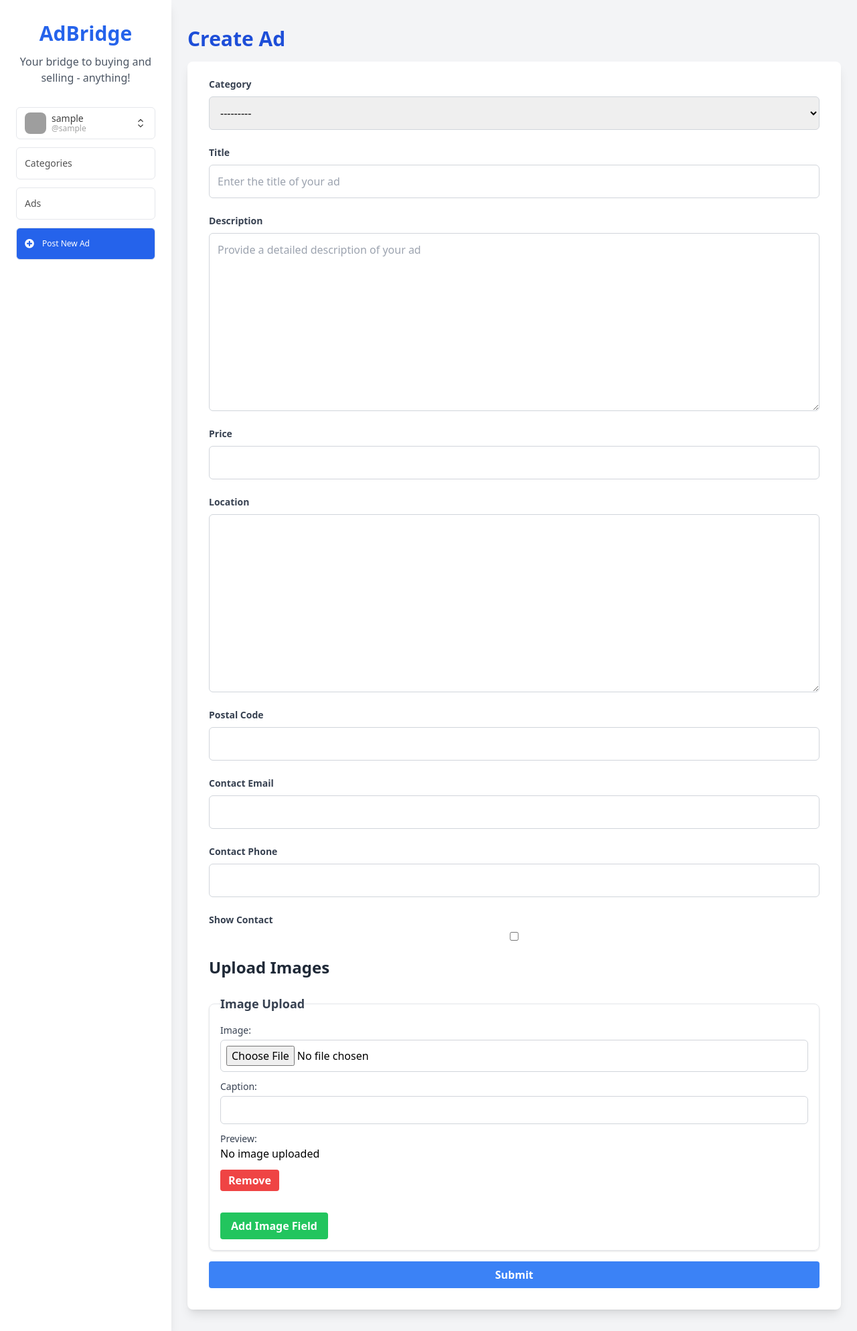
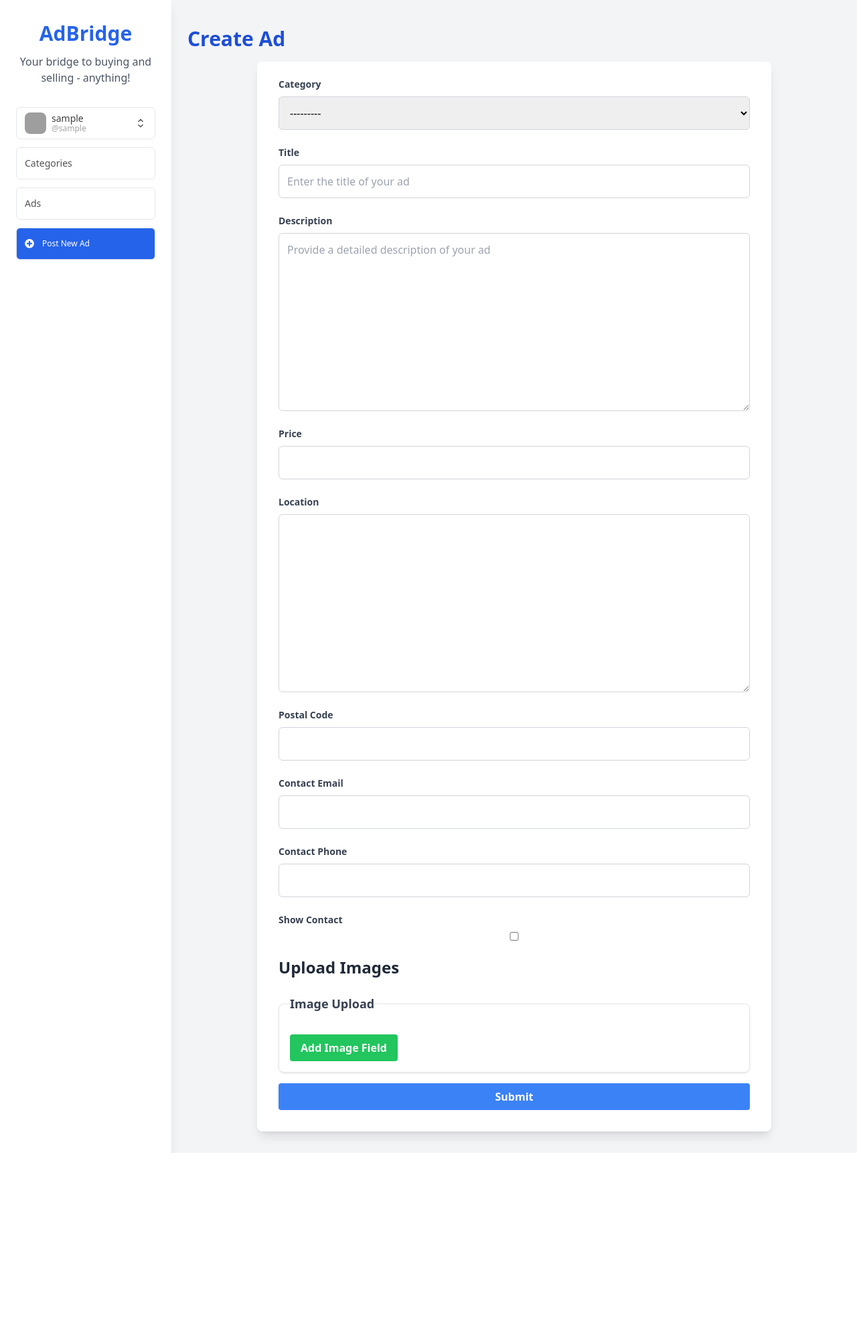
Before and after one commit to rupesh-ps/mini-project, a Django app: page /ad/create/ in a window 1280 px wide. Shown: the whole page at 67% size. After the commit the page ends 1722 px from the top, so only its background shows below. Run offline with Django 5.2, Linux system fonts and the light colour scheme; the visitor is signed in with stand-in values (Sample User, id 1); data that the repository does not hold is empty; some libraries are stand-ins or nearby versions; grey boxes are pictures that could not be loaded.

Commit message:
No image field on initial load of create ad form

```diff
--- a/adBridge/templates/includes/ad_form.html
+++ b/adBridge/templates/includes/ad_form.html
@@ -1,7 +1,7 @@
 {% load widget_tweaks %}
 
 <form method="POST" novalidate enctype="multipart/form-data"
-      class="bg-white shadow-lg rounded-lg px-8 pt-6 pb-8 mb-6 max-w-7xl mx-auto"
+      class="bg-white shadow-lg rounded-lg px-8 pt-6 pb-8 mb-6 max-w-3xl mx-auto"
       x-data="imageForm">
 
     {% csrf_token %}
@@ -34,7 +34,7 @@
         {% endif %}
 
         <!-- Field Container with Conditional Classes for Error States -->
-        <div :class="{'border-red-500': $refs.{{ field.id_for_label }}.classList.contains('error') }" class="relative">
+        <div :class="{'border-red-500': $refs.{{ field.id_for_label }}?.classList.contains('error') }" class="relative">
             {% include "includes/ad_form_logic.html" %}
             {% if field.help_text %}
                 <small class="text-gray-500 text-sm">{{ field.help_text }}</small>
@@ -52,41 +52,7 @@
 
         <div id="imageFieldsContainer">
             {% for image in image_form %}
-                <div class="mb-4 image-form" id="imageField-{{ forloop.counter }}">
-                    <div class="mb-3">
-                        <label for="id_images-{{ forloop.counter }}-image" class="block text-sm font-medium text-gray-700">Image:</label>
-                        <input type="file" name="images-{{ forloop.counter }}-image" accept="image/*" id="id_images-{{ forloop.counter }}-image"
-                            class="mt-1 block w-full p-2 border border-gray-300 rounded-md focus:ring focus:ring-blue-300 focus:outline-none"
-                            @change="previewImage($event, {{ forloop.counter }})">
-                    </div>
 
-                    <div class="mb-3">
-                        <label for="id_images-{{ forloop.counter }}-image_caption" class="block text-sm font-medium text-gray-700">Caption:</label>
-                        <input type="text" name="images-{{ forloop.counter }}-image_caption" maxlength="100" id="id_images-{{ forloop.counter }}-image_caption"
-                            value="{{ image.instance.image_caption }}" class="mt-1 block w-full p-2 border border-gray-300 rounded-md focus:ring focus:ring-blue-300 focus:outline-none">
-                    </div>
-
-                    <div class="mb-3">
-                        <label for="previewImage-{{ forloop.counter }}" class="block text-sm font-medium text-gray-700">Preview:</label>
-                        {% if image.instance.image %}
-                            <img id="previewImage-{{ forloop.counter }}" class="w-32 h-32 object-cover mt-2" src="{{ image.instance.image.url }}" alt="Image preview" />
-                        {% else %}
-                            <p>No image uploaded</p>
-                        {% endif %}
-                    </div>
-
-                    <div class="mb-3 flex items-center">
-                        <button type="button" @click="removeImageField({{ forloop.counter }})"
-                                class="bg-red-500 hover:bg-red-700 text-white font-bold py-1 px-3 rounded">
-                            Remove
-                        </button>
-                    </div>
-
-                    <div class="hidden">
-                        <input type="hidden" name="images-{{ forloop.counter }}-id" id="id_images-{{ forloop.counter }}-id" value="{{ image.instance.id }}">
-                        <input type="hidden" name="images-{{ forloop.counter }}-ad" id="id_images-{{ forloop.counter }}-ad" value="{{ image.instance.ad.id }}">
-                    </div>
-                </div>
             {% endfor %}
         </div>
 
@@ -107,6 +73,7 @@
             imagePreview: [],
             selectedCategoryVal: '{{ form.category.value }}',
             selectedCategory: '',
+            startDateValue: '',
 
             get isEventsOrClasses() {
                 return this.selectedCategory === 'Events' || this.selectedCategory === 'Classes';
```
